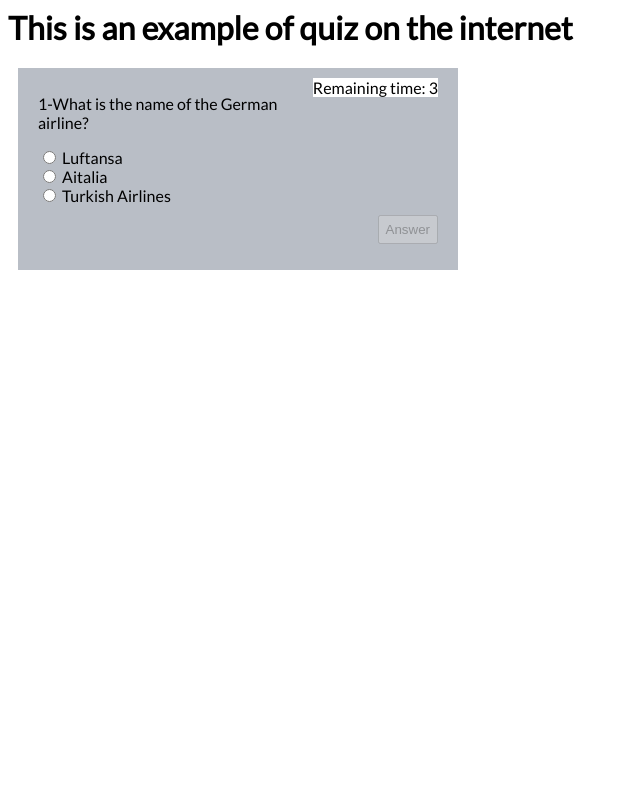
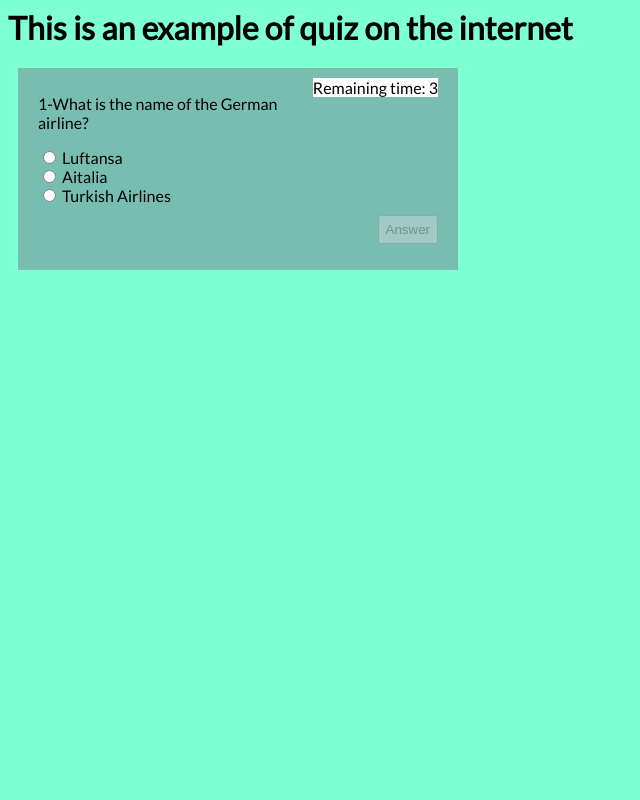
Before and after one commit to sevilcoskun/FirstJSProject, a PHP site: page / in a window 1280 px wide. Shown: the whole page, without its empty margins (0-640 px from the left). Run offline with PHP 8.4, Linux system fonts and the light colour scheme.

Commit message:
change background color

```diff
--- a/style.css
+++ b/style.css
@@ -1,5 +1,6 @@
 body{
 	font-family: 'Lato', sans-serif;
+	background-color: aquamarine;
 }
 
 button{
```
